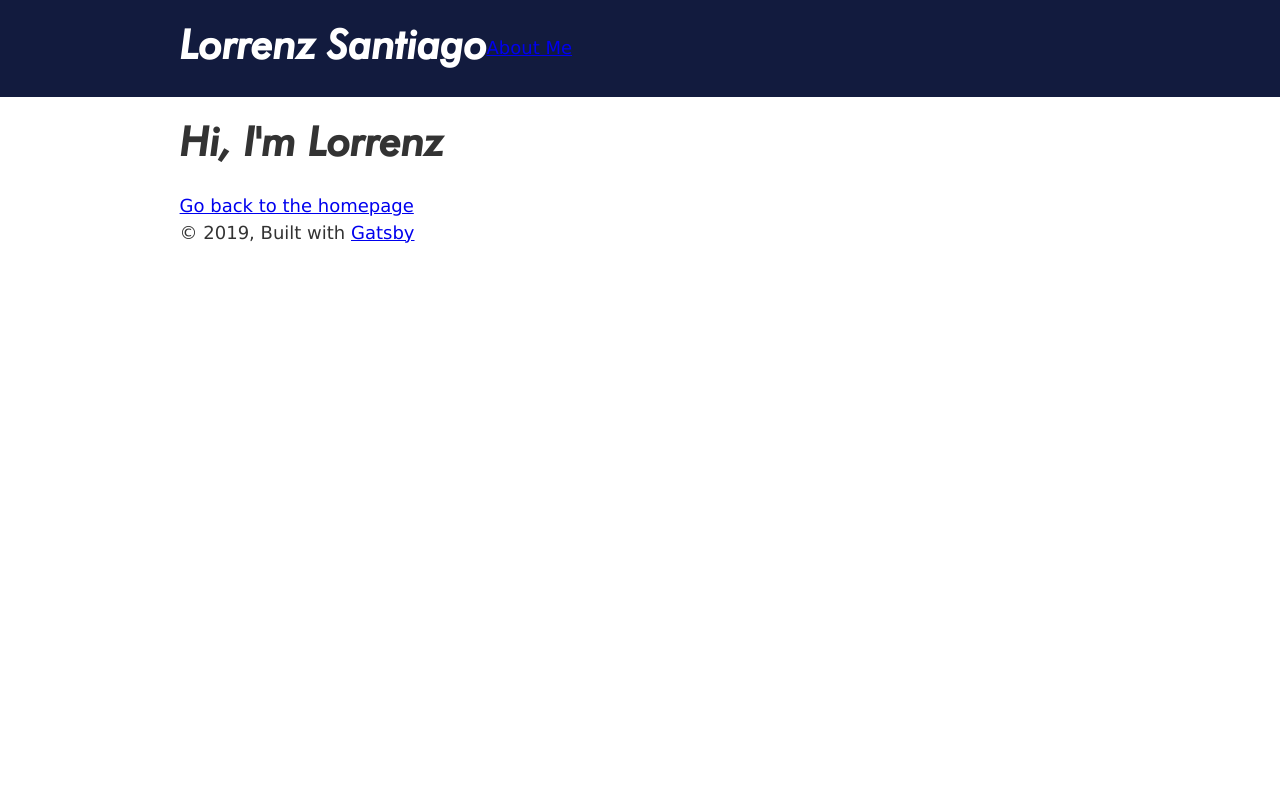
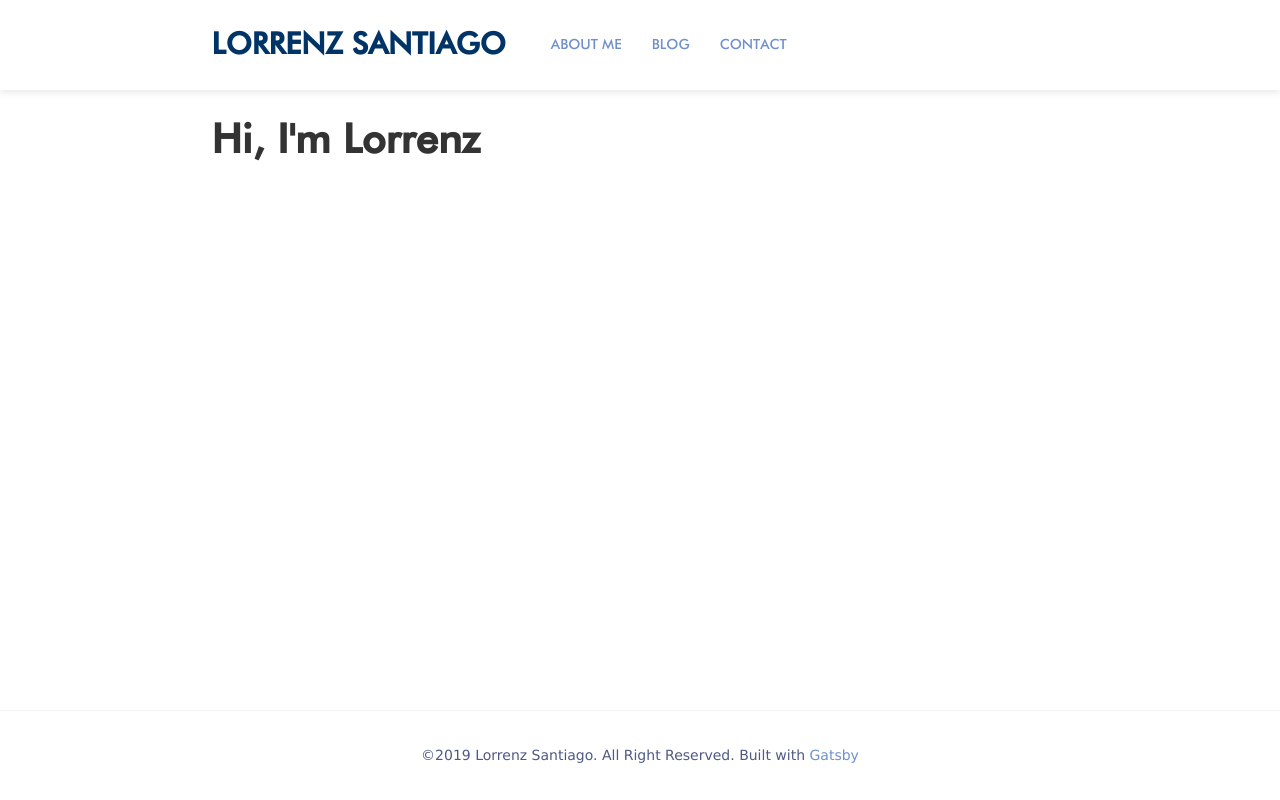
Before and after one commit to LorrenzS/My-Gatsby, a Gatsby site: page /about-me in a window 1280 px wide. Built offline with nearby package versions, Linux system fonts and the light colour scheme; Gatsby itself is replaced by a stand-in of ours.

Commit message:
add components

```diff
--- /dev/null
+++ b/src/components/blog/blog.scss
@@ -0,0 +1,8 @@
+@import '../../styles/globals';
+h1 {
+    font-family: $font-book;
+}
+
+h2 {
+    font-family: $font-book;
+}
--- a/src/components/header/header.js
+++ b/src/components/header/header.js
@@ -2,6 +2,7 @@ import { Link } from "gatsby"
 import PropTypes from "prop-types"
 import React from "react"
 import "./header.scss"
+import AniLink from "gatsby-plugin-transition-link/AniLink";
 
 const Header = ({ siteTitle }) => (
   <header>
@@ -14,7 +15,11 @@ const Header = ({ siteTitle }) => (
           {siteTitle}
         </Link>
       </h1>
-      <Link to="/about-me">About Me</Link>
+      <div className="nav">
+        <AniLink className="nav-link" fade duration={.6} to="/about-me">About Me</AniLink>
+        <AniLink className="nav-link" fade duration={.6} to="/blog-list">Blog</AniLink>
+        <AniLink className="nav-link" fade duration={.6} to="/contact">Contact</AniLink>
+      </div>
     </div>
   </header>
 )
--- a/src/components/header/header.scss
+++ b/src/components/header/header.scss
@@ -1,12 +1,18 @@
 @import '../../styles/globals';
 
 header {
-    background-color: $dark-blue;
-    margin-bottom: 1.45rem;
+    background-color: $white;
+    margin-bottom: 30px;
+    height: 90px;
+    width: 100%;
+    -webkit-box-shadow: 0px 2px 8px 0px rgba(0,0,0,0.1);
+        -moz-box-shadow: 0px 2px 8px 0px rgba(0,0,0,0.1);
+        box-shadow: 0px 2px 8px 0px rgba(0,0,0,0.1);
 
     div {
+        max-width: $max-width;
+        height: 100%;
         margin: 0 auto;
-        max-width: 960px;
         padding: 1.45rem 1.0875rem;
         display: flex;
         flex-direction: row;
@@ -15,11 +21,44 @@ header {
 
     h1 {
         margin: 0;
+        font-size: 30px;
+        font-family: 'Con'
     }
 
     .header-link {
-        color: white;
+        color: $dark-blue;
         text-decoration: none;
-        font-family: $font-medium-italic;
+        font-family: $font-medium;
+        text-transform: uppercase;
+    }
+
+    .nav {
+        margin: 0;
+        max-width: 100%;
+        padding: 0 30px;
+        display: flex;
+        flex-direction: row;
+        align-items: center;
+    }
+
+    .nav-link {
+        font-family: $font-medium;
+        font-size: 14px;
+        text-transform: uppercase;
+        text-decoration: none;
+        color: $light-blue;
+        margin: 0px 15px;
+        -webkit-transition: color .15s ease-in;
+        -moz-transition: color .15s ease-in;
+        -o-transition: color .15s ease-in;
+        transition: color .15s ease-in;
+        &:hover {
+            color: $blue;
+            -webkit-transition: color .15s ease-in;
+            -moz-transition: color .15s ease-in;
+            -o-transition: color .15s ease-in;
+            transition: color .15s ease-in;
+        }
+
     }
 }
--- a/src/components/layout/layout.js
+++ b/src/components/layout/layout.js
@@ -24,24 +24,20 @@ const Layout = ({ children }) => {
   `)
 
   return (
-    <>
+    <div style={{minHeight: '100vh'}}>
       <Header siteTitle={data.site.siteMetadata.title} />
-      <div
-        style={{
-          margin: `0 auto`,
-          maxWidth: 960,
-          padding: `0px 1.0875rem 1.45rem`,
-          paddingTop: 0,
-        }}
+      <div className="main"
       >
         <main>{children}</main>
-        <footer>
-          © {new Date().getFullYear()}, Built with
+      </div>
+      <footer>
+        <div>
+        ©{new Date().getFullYear()} Lorrenz Santiago. All Right Reserved. Built with
           {` `}
           <a href="https://www.gatsbyjs.org">Gatsby</a>
+        </div>
         </footer>
-      </div>
-    </>
+    </div>
   )
 }
 
--- a/src/components/layout/layout.scss
+++ b/src/components/layout/layout.scss
@@ -206,6 +206,7 @@ body {
   font-weight: normal;
   word-wrap: break-word;
   font-kerning: normal;
+  min-height: 100vh;
   -moz-font-feature-settings: "kern", "liga", "clig", "calt";
   -ms-font-feature-settings: "kern", "liga", "clig", "calt";
   -webkit-font-feature-settings: "kern", "liga", "clig", "calt";
@@ -232,7 +233,7 @@ h1 {
   padding-top: 0;
   margin-bottom: 1.45rem;
   color: inherit;
-  font-family: $font-medium-italic;
+  font-family: $font-medium;
   font-weight: bold;
   text-rendering: optimizeLegibility;
   font-size: 2.25rem;
@@ -248,7 +249,7 @@ h2 {
   padding-top: 0;
   margin-bottom: 1.45rem;
   color: inherit;
-  font-family:$font-medium-italic;
+  font-family:$font-medium;
   font-weight: bold;
   text-rendering: optimizeLegibility;
   font-size: 1.62671rem;
@@ -264,7 +265,7 @@ h3 {
   padding-top: 0;
   margin-bottom: 1.45rem;
   color: inherit;
-  font-family: $font-medium-italic;
+  font-family: $font-medium;
   font-weight: bold;
   text-rendering: optimizeLegibility;
   font-size: 1.38316rem;
@@ -280,7 +281,7 @@ h4 {
   padding-top: 0;
   margin-bottom: 1.45rem;
   color: inherit;
-  font-family: $font-medium-italic;
+  font-family: $font-medium;
   font-weight: bold;
   text-rendering: optimizeLegibility;
   font-size: 1rem;
@@ -296,7 +297,7 @@ h5 {
   padding-top: 0;
   margin-bottom: 1.45rem;
   color: inherit;
-  font-family: $font-medium-italic;
+  font-family: $font-medium;
   font-weight: bold;
   text-rendering: optimizeLegibility;
   font-size: 0.85028rem;
@@ -312,7 +313,7 @@ h6 {
   padding-top: 0;
   margin-bottom: 1.45rem;
   color: inherit;
-  font-family: $font-medium-italic;
+  font-family: $font-medium;
   font-weight: bold;
   text-rendering: optimizeLegibility;
   font-size: 0.78405rem;
@@ -615,3 +616,37 @@ pre tt:after {
     font-size: 100%;
   }
 }
+
+.main {
+  margin: 0 auto;
+  max-width: $max-width;
+  padding: 0px 1.0875rem 1.45rem;
+  padding-top: 0;
+  min-height: calc(100vh - 210px);
+}
+
+footer {
+  height: 90px;
+  display: block;
+  border-top: 1px solid $light-gray;
+  background-color: $white;
+  display: flex;
+  align-items: center;
+  width:100%;
+  font-size: 14px;
+
+  div {
+    color: $blue;
+    margin: 0 auto;
+    max-width: $max-width;
+
+    a {
+      color: $light-blue;
+      text-decoration: none;
+
+      &:hover {
+        color: $dark-blue;
+      }
+    }
+  }
+}
--- a/src/pages/about-me.js
+++ b/src/pages/about-me.js
@@ -8,7 +8,6 @@ const AboutMe = () => (
   <Layout>
     <SEO title="About" />
     <h1>Hi, I'm Lorrenz</h1>
-    <Link to="/">Go back to the homepage</Link>
   </Layout>
 )
 
--- a/src/pages/index.js
+++ b/src/pages/index.js
@@ -1,7 +1,5 @@
 import React from "react"
-import AniLink from "gatsby-plugin-transition-link/AniLink"
 import Layout from "../components/layout/layout"
-import Image from "../components/image"
 import SEO from "../components/seo"
 
 const IndexPage = () => (
@@ -10,10 +8,6 @@ const IndexPage = () => (
     <h1>Hello World</h1>
     <p>Welcome to your new Gatsby site.</p>
     <p>Now go build something great.</p>
-    <div style={{ maxWidth: `300px`, marginBottom: `1.45rem` }}>
-      <Image />
-    </div>
-    <AniLink fade to="/about-me/">About Me</AniLink>
   </Layout>
 )
 
--- a/src/styles/_globals.scss
+++ b/src/styles/_globals.scss
@@ -1,2 +1,3 @@
 @import 'globals/variables';
 @import 'globals/fonts';
+@import 'globals/mixins';
--- a/src/styles/globals/_variables.scss
+++ b/src/styles/globals/_variables.scss
@@ -1,6 +1,6 @@
 
 // Colors
-$dark-blue: #121b3e;
+$dark-blue: #003366;
 $blue: #4f5984;
 $light-blue: #7090cb;
 $gray: #aaa8a6;
@@ -16,3 +16,20 @@ $font-book: 'futura-book';
 $font-book-italic: 'futura-book-italic';
 $font-medium: 'futura-medium';
 $font-medium-italic: 'futura-medium-italic';
+
+$max-width: 70%;
+
+// Smartphones (portrait view)
+$screen-xs-min: 480px;
+
+// Small tablets and large smartphones (landscape view)
+$screen-sm-min: 576px;
+
+// Small tablets (portrait view)
+$screen-md-min: 768px;
+
+// Tablets and small desktops
+$screen-lg-min: 992px;
+
+// Large tablets and desktops
+$screen-xl-min: 1200px;
```
Also changed, not shown: src/components/blog/blog.js (added, +36 -0 lines), src/pages/blog-list.js (added, +15 -0 lines), src/pages/contact.js (+14 -0 lines), src/pages/portfolio.js (deleted), src/styles/globals/_base.scss (added), src/styles/globals/_mixins.scss (added), 1 other file.
